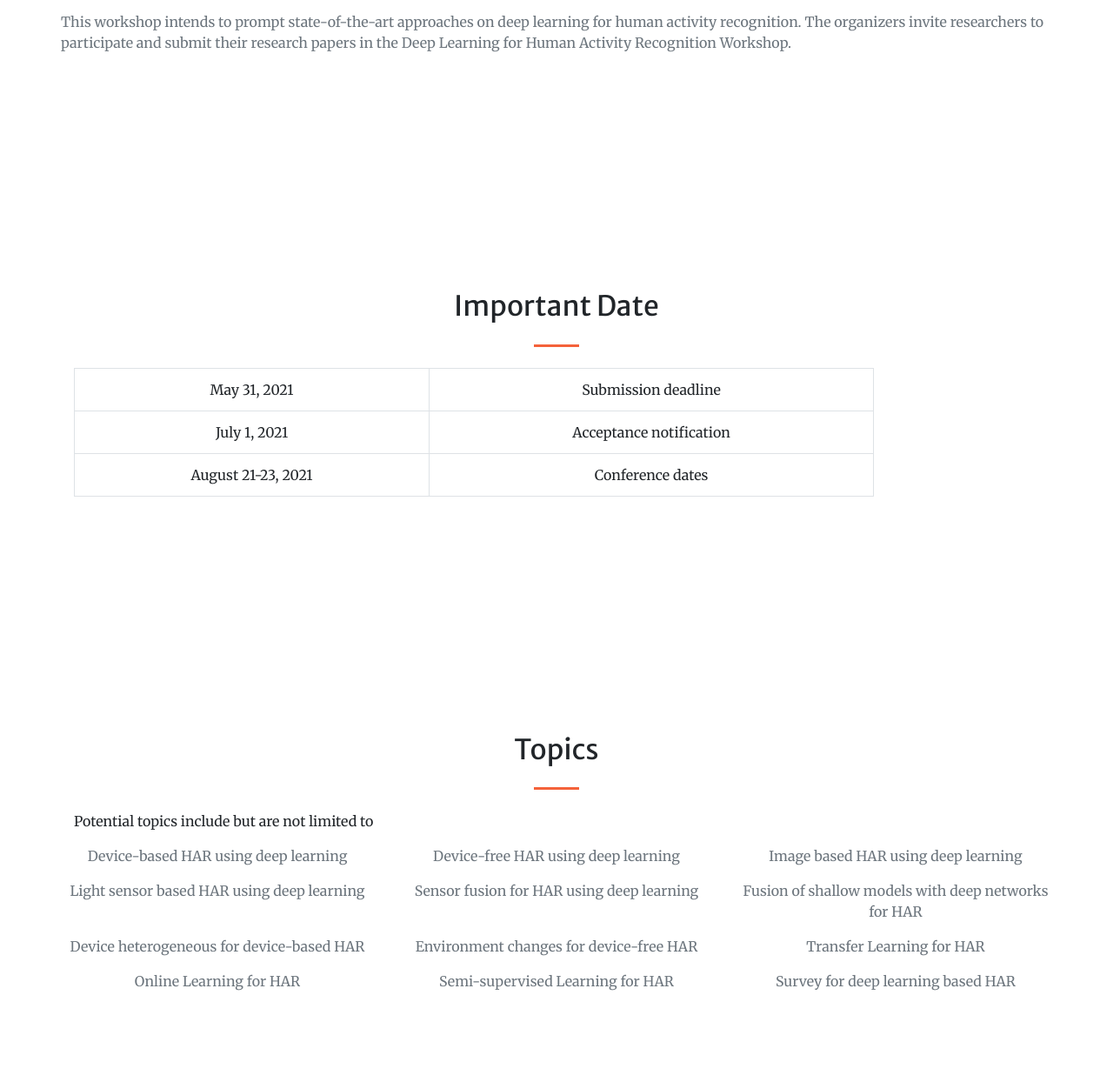
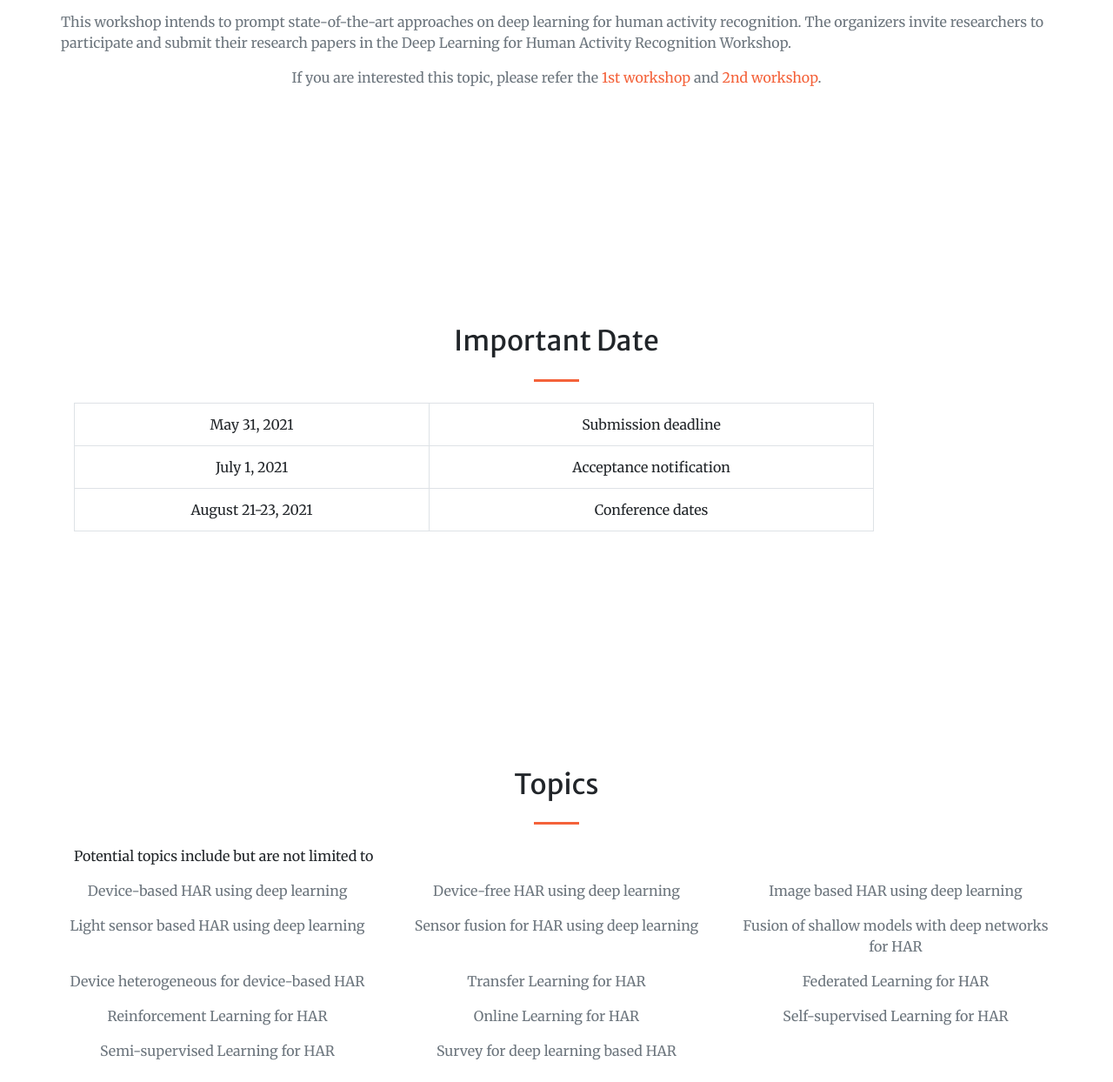
Before and after one commit to sustainai/icdm2022_workshop, a website: page index.html in a window 1280 px wide. Shown: the part 1276-2520 px from the top of the page at 87% size. Drawn offline with nearby package versions, Linux system fonts and the light colour scheme.

Commit message:
change ijcai2021

```diff
--- a/index.html
+++ b/index.html
@@ -69,6 +69,9 @@
 
 						<p class="text-muted">This workshop intends to prompt state-of-the-art approaches on deep learning for human activity recognition. The organizers invite researchers to participate and submit their research papers in the Deep Learning for Human Activity Recognition Workshop.
 						</p>
+
+						<p class="text-muted">If you are interested this topic, please refer the <a href="https://sites.google.com/site/zhangleuestc/deep-learning-for-human-activity-recognition">1st workshop</a> and <a href="https://keyplay.github.io/ijcai2020workshop/">2nd workshop</a>.
+						</p>
 				</div>
                 </div>
             </div>
@@ -104,9 +107,11 @@
 						<div class="col-md-4"><p class="text-muted">Sensor fusion for HAR using deep learning</p></div>
 						<div class="col-md-4"><p class="text-muted"> Fusion of shallow models with deep networks for HAR</p></div>
 						<div class="col-md-4"><p class="text-muted">Device heterogeneous for device-based HAR</p></div>
-						<div class="col-md-4"><p class="text-muted">Environment changes for device-free HAR</p></div>
 						<div class="col-md-4"><p class="text-muted"> Transfer Learning for HAR</p></div>
+						<div class="col-md-4"><p class="text-muted">Federated Learning for HAR</p></div>
+						<div class="col-md-4"><p class="text-muted">Reinforcement Learning for HAR</p></div>
 						<div class="col-md-4"><p class="text-muted">Online Learning for HAR</p></div>
+						<div class="col-md-4"><p class="text-muted">Self-supervised Learning for HAR</p></div>
 						<div class="col-md-4"> <p class="text-muted">Semi-supervised Learning for HAR</p></div>
 						<div class="col-md-4"> <p class="text-muted">Survey for deep learning based HAR</p></div>
 					</div>
```
